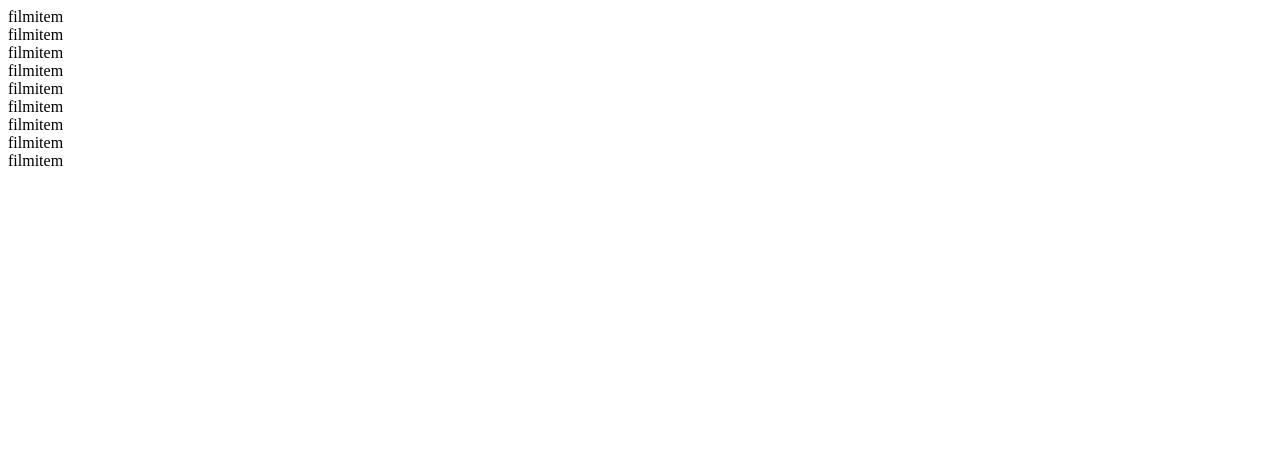
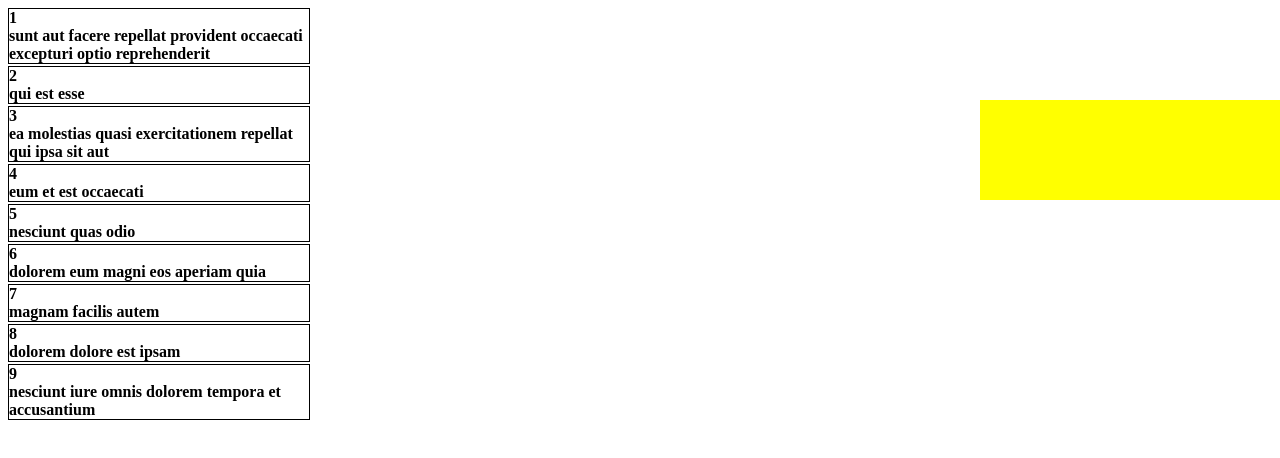
Before and after one commit to Yangyukai0129/webpack-test, a React (Create React App) app in the folder code/myapp/: page / in a window 1280 px wide. Shown: the top 458 px of the page. Built offline with nearby package versions, Linux system fonts and the light colour scheme.

Commit message:
增加中間人模式練習

```diff
--- a/code/myapp/src/02-advanced/06-中間人模式.js
+++ b/code/myapp/src/02-advanced/06-中間人模式.js
@@ -1,11 +1,13 @@
 import React, { Component } from 'react'
 import axios from 'axios'
+import './CSS/06-communication.css'
 
 export default class App extends Component {
     constructor() {
         super()
         this.state = {
-            filmList: []
+            filmList: [],
+            info: []
         }
         axios.get("/test.json").then(
             response => {
@@ -20,9 +22,21 @@ export default class App extends Component {
 
     render() {
         return (
-            <div>{this.state.filmList.map(item =>
-                <FilmItem key={item.id}></FilmItem>)}</div>
+            < div >
+                {/* {this.state.info} */}
+                {
+                    this.state.filmList.map(item =>
+                        <FilmItem key={item.id} name={item.title} {...item}
+                            onEvent={(value) => {
+                                console.log("父組件接收", value)
+                                this.setState({
+                                    info: value
+                                })
+                            }}></FilmItem>)
+                }
 
+                < Filmdetail info={this.state.info}></Filmdetail >
+            </div >
         )
     }
 
@@ -30,10 +44,25 @@ export default class App extends Component {
 
 class FilmItem extends Component {
     render() {
+        // console.log(this.props)
+        let { id, title } = this.props
         return (
-            <div>
-                filmitem
+            <div className='Filmitem'
+                onClick={() => { this.props.onEvent(title) }}>
+                {/* {this.props.title} */}
+                <h4>{id}</h4>
+                <h4>{title}</h4>
             </div>
         )
     }
 }
+
+class Filmdetail extends Component {
+    render() {
+        return (
+            <div className="Filmdetail">
+                {this.props.info}
+            </div>
+        )
+    }
+}
--- /dev/null
+++ b/code/myapp/src/02-advanced/CSS/06-communication.css
@@ -0,0 +1,18 @@
+.Filmitem {
+    border: 1px solid black;
+    margin-bottom: 2px;
+    width: 300px;
+}
+
+h4 {
+    margin: 0px;
+}
+
+.Filmdetail {
+    position: fixed;
+    right: 0;
+    top: 100px;
+    width: 300px;
+    height: 100px;
+    background-color: yellow;
+}
```
